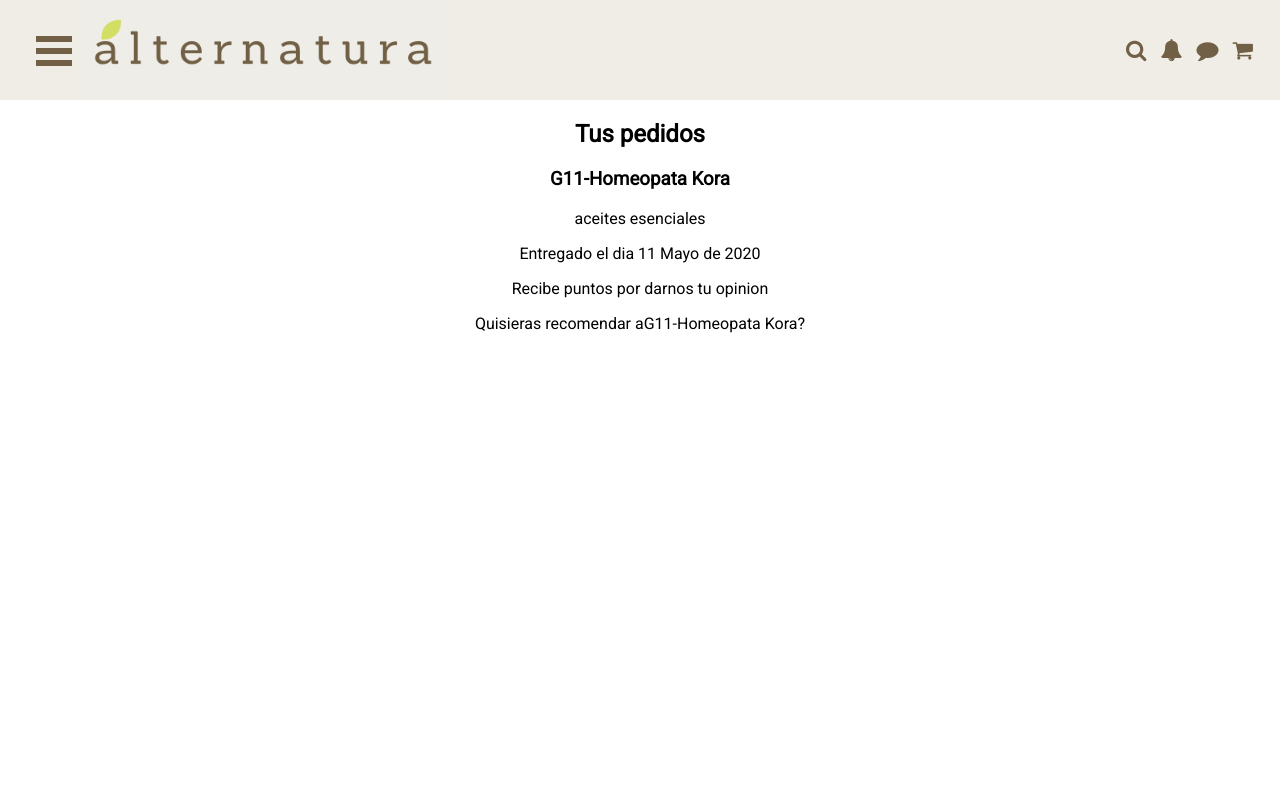
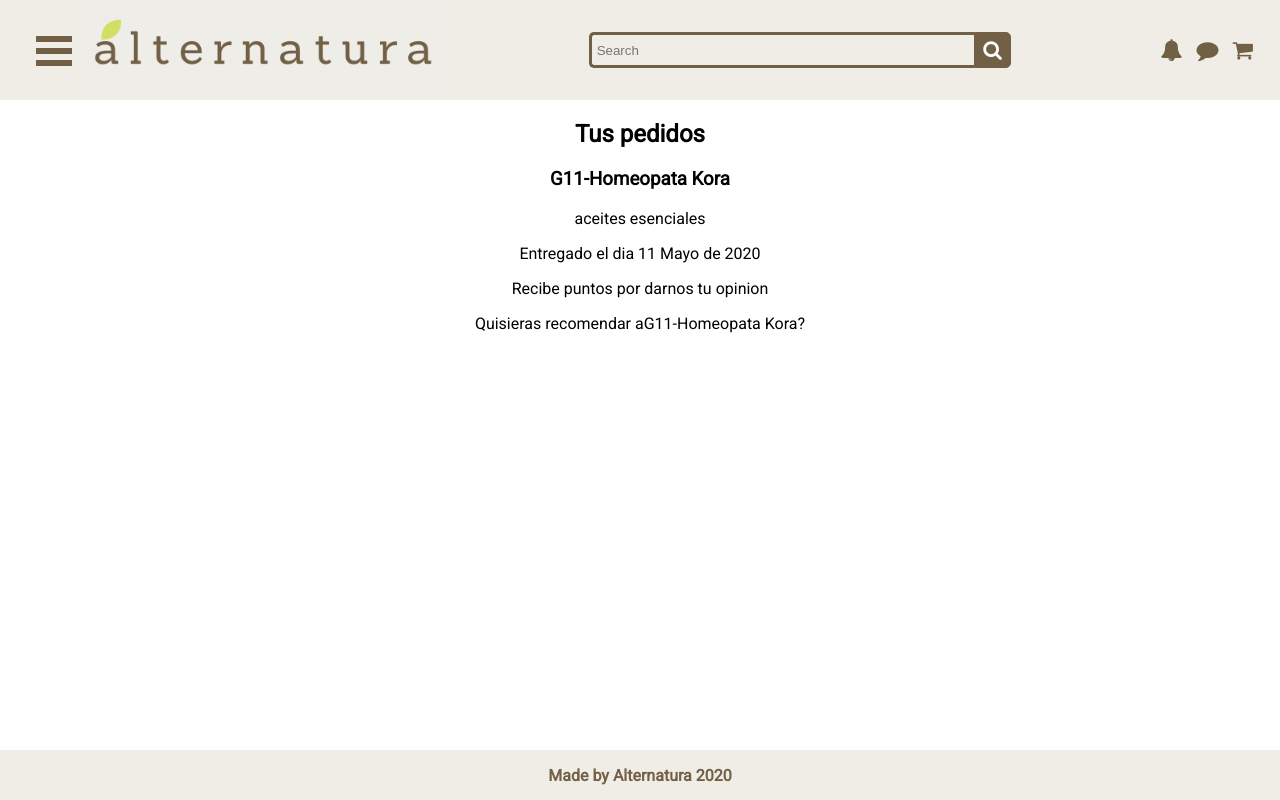
Before and after one commit to mcastorena0316/alternatura, a React app: page /pedidos in a window 1280 px wide. Built offline with nearby package versions, Linux system fonts and the light colour scheme.

Commit message:
se agrega footer, header, y se previene de usar scroll cuando se selecciona menu

```diff
--- a/package.json
+++ b/package.json
@@ -3,6 +3,8 @@
   "version": "0.1.0",
   "private": true,
   "dependencies": {
+    "@material-ui/core": "^4.11.0",
+    "@material-ui/icons": "^4.9.1",
     "@testing-library/jest-dom": "^4.2.4",
     "@testing-library/react": "^9.3.2",
     "@testing-library/user-event": "^7.1.2",
--- a/src/components/App/App.css
+++ b/src/components/App/App.css
@@ -8,11 +8,13 @@
 
 #App {
   height: 100vh;
+  overflow:auto;
 }
 
 #page-wrap {
   text-align: center;
   overflow: auto;
+  padding-bottom:50px;
 }
 
 .bm-item {
--- a/src/components/App/index.js
+++ b/src/components/App/index.js
@@ -8,13 +8,15 @@
 import Header from '../Header';
 import Sidebar from '../Sidebar';
 import Main from '../Main';
+import Footer from '../Footer';
 import './App.css';
 
 const App = () => (
   <Router>
-    <div className="App">
+    <div className="App" id="App">
       <Header />
       <Sidebar />
+      <Footer />
       <Switch>
         <Route
           exact
--- /dev/null
+++ b/src/components/Footer/Footer.css
@@ -0,0 +1,21 @@
+.App {
+    position: relative;
+    min-height: 100vh;
+    margin: 0;
+  }
+
+footer {
+    flex-shrink: 0;
+    font-family: 'Roboto', sans-serif;
+    position: absolute;
+    bottom: 0;
+    width: 100%;
+    height: 50px;
+    display: flex;
+    justify-content: center;
+    align-items: center;
+    background-color:   #efede6;
+    color: #726046;
+    align-items: center;
+    font-weight: bold;
+}
--- /dev/null
+++ b/src/components/Footer/index.js
@@ -0,0 +1,6 @@
+import React from 'react';
+import './Footer.css';
+
+const Footer = () => (<footer>Made by Alternatura 2020</footer>);
+
+export default Footer;
--- a/src/components/Header/Header.css
+++ b/src/components/Header/Header.css
@@ -4,6 +4,40 @@
     display: flex;
     align-items: center;
     justify-content: space-between;
+}
+
+.search {
+    display:flex;
+    width: 33%;
+}
+
+.search-bar {
+    width: 100%;
+    border: 3px solid #726046;
+    border-right: none;
+    padding: 5px;
+    height: 20px;
+    border-radius: 5px 0 0 5px;
+    outline: none;
+    color:  #726046;
+    background-color: #efede6;
+
+}
+
+.search-bar:focus {
+    color: #726046;
+}
+
+.searchButton {
+    width: 40px;
+    height: 36px;
+    border: 1px solid  #726046;
+    background:  #726046;
+    text-align: center;
+    color: #fff;
+    border-radius: 0 5px 5px 0;
+    cursor: pointer;
+    font-size: 20px;
 }
 
 .logo {
--- a/src/components/Header/index.js
+++ b/src/components/Header/index.js
@@ -8,8 +8,14 @@
     <div className="logo">
       <Link to="/"><img src={title} alt="alternatura" /></Link>
     </div>
+
+    <div className="search">
+      <input type="text" placeholder="Search" className="search-bar" />
+      <button type="button" className="searchButton">
+        <i className="fa fa-search" />
+      </button>
+    </div>
     <div className="icons">
-      <i className="fa fa-search" aria-hidden="true" />
       <i className="fa fa-bell" aria-hidden="true" />
       <i className="fa fa-comment" aria-hidden="true" />
       <i className="fa fa-shopping-cart" aria-hidden="true" />
--- a/src/components/Main/index.js
+++ b/src/components/Main/index.js
@@ -4,7 +4,7 @@
 import './Main.css';
 
 const Main = () => (
-  <main id="page-wrap">
+  <main id="page-wrap" className="page-wrap">
 
     <Seccion6P nombre="Los mas vendidos" arrayimages={['1QD4FW3/example1', 'Y7Xhd4d/example2.jpg', 'wpwLtm7/example3.jpg']} />
     <Seccion4P
--- a/src/components/Sidebar/index.js
+++ b/src/components/Sidebar/index.js
@@ -8,14 +8,34 @@
     super();
     this.state = {
       open: false,
+      isOpen: false,
     };
   }
+
+  // componentDidMount() {
+  //   const { isOpen } = this.state;
+  //   if (isOpen) {
+  //     document.getElementsByClassName('App').style.scroll = 'hidden';
+  //   }
+  // }
+
+  // isMenuOpen = (state) => state.isOpen;
 
    handleButtonClick = () => {
      const { open } = this.state;
      this.setState({
        open: !open,
      });
+   }
+
+    hideScroll= () => {
+      const { isOpen } = this.state;
+      this.setState({
+        isOpen: !isOpen,
+      });
+      if (isOpen) {
+        document.getElementsByClassName('App').style.scroll = 'hidden';
+      }
     }
 
     render() {
```
Also changed, not shown: 1 other file. Lines whose indentation alone changed are shown as unchanged.
